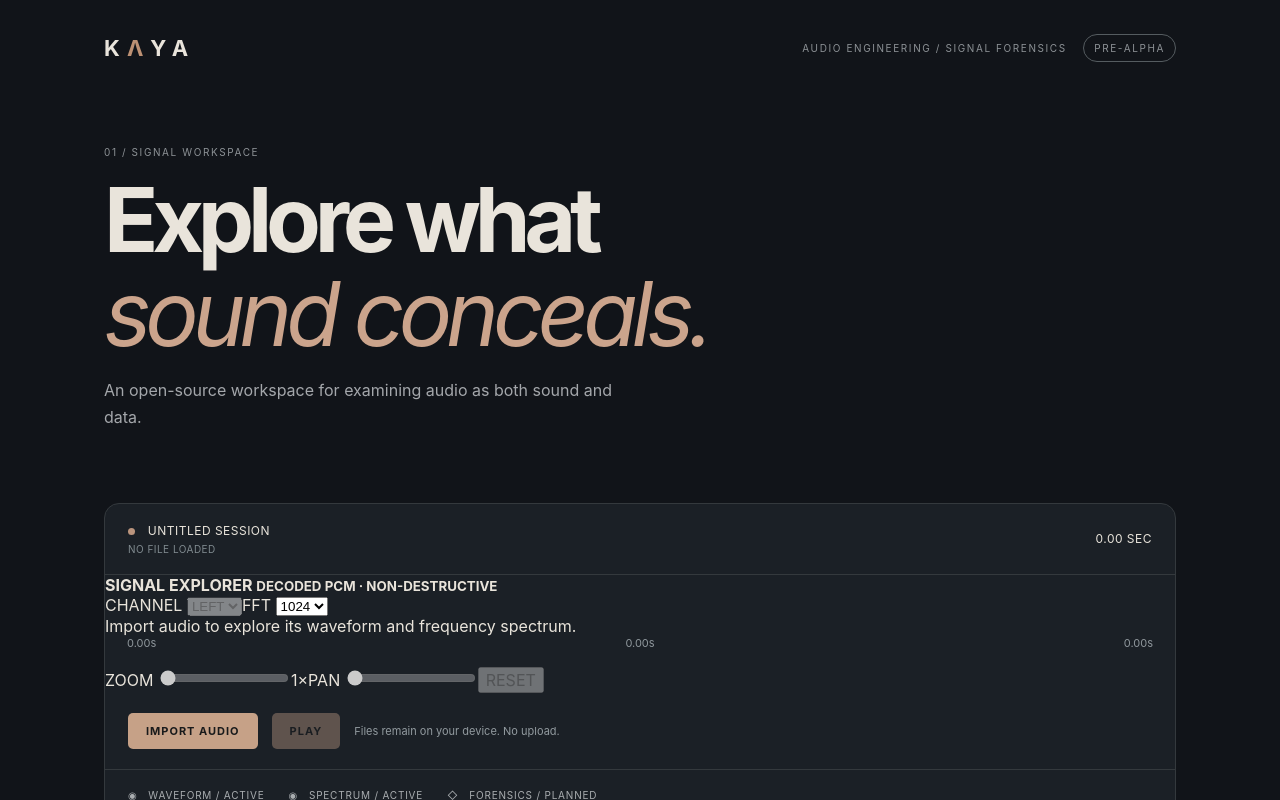
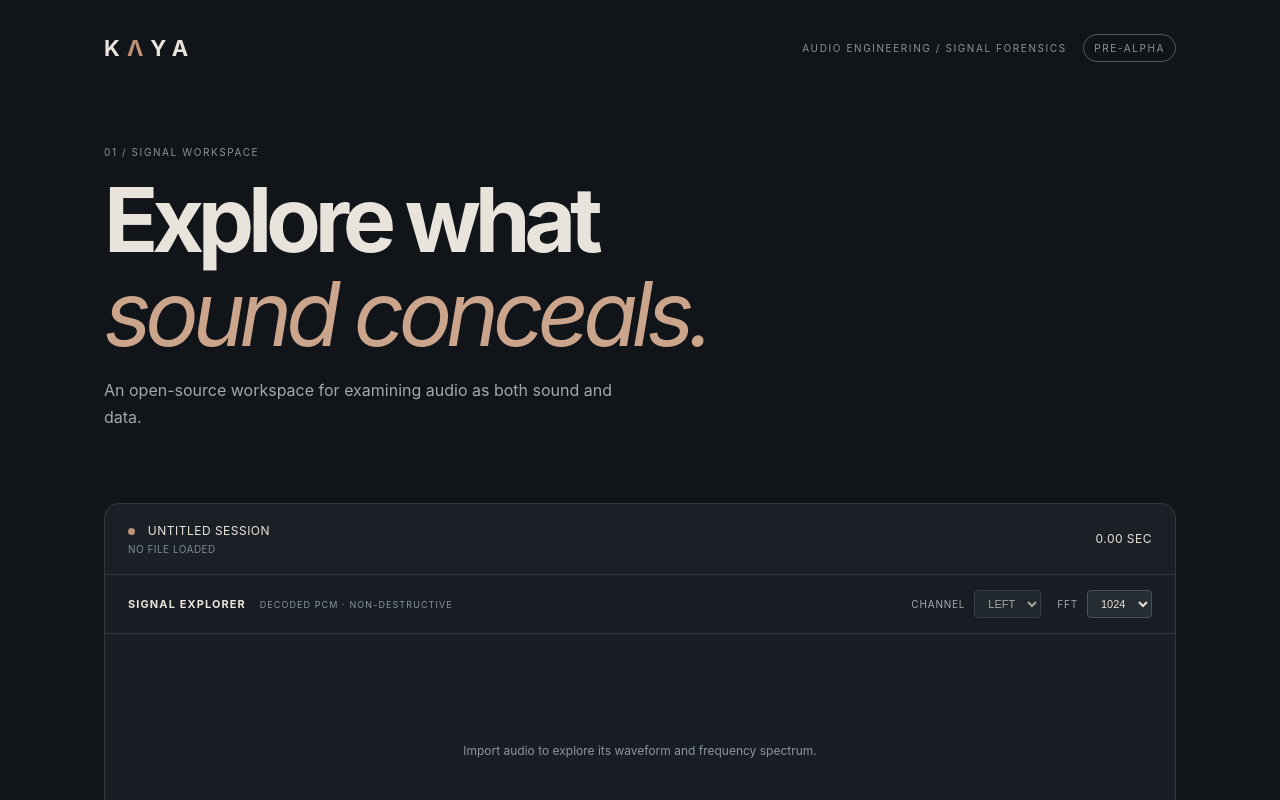
Before and after one commit to aprvydv/kaya, a React (Vite) app in the folder apps/desktop/: page / in a window 1280 px wide. Shown: the top 800 px of the page. Built offline with nearby package versions, Linux system fonts and the light colour scheme.

Commit message:
style: add precision Signal Explorer visual workspace

```diff
--- a/apps/desktop/src/style.css
+++ b/apps/desktop/src/style.css
@@ -7,3 +7,25 @@
 .inspectorgrid span{color:#8c969c}.inspectorgrid strong{font-weight:500;color:#e3dbd0}
 .inspectorgrid code.hash{font-size:11px;line-height:1.5;overflow-wrap:anywhere;color:#c7a38d}
 .inspectorfoot,.notice{font-size:11px;color:#929b9f;line-height:1.6}.inspectorfoot{margin-top:20px}.notice{padding:0 23px}
+
+/* Signal Explorer — functional measurement workspace */
+.explorer{border-bottom:1px solid #34393d;background:#181e24}
+.explorerbar,.explorercontrols,.zoomrow{display:flex;align-items:center;justify-content:space-between;gap:16px;flex-wrap:wrap}
+.explorerbar{padding:15px 23px;border-bottom:1px solid #34393d}
+.explorerbar strong{font-size:11px;letter-spacing:.1em}
+.explorerbar small{color:#8c9599;font-size:9px;margin-left:10px;font-weight:400}
+.explorercontrols label,.zoomrow label{font-size:10px;letter-spacing:.08em;color:#a4a7aa;display:flex;align-items:center;gap:9px}
+.explorercontrols select{background:#252c33;color:#e8dfd5;border:1px solid #495058;padding:6px 9px;border-radius:4px;font-size:11px}
+.canvaswrap{padding:12px 23px 0}
+.visualtitle{color:#b9a795;font-size:10px;letter-spacing:.1em;display:flex;justify-content:space-between;align-items:center;gap:10px;margin:10px 0}
+.visualtitle span{color:#8a949b;font-size:9px;letter-spacing:0}
+.wavecanvas,.spectrocanvas{display:block;width:100%;height:170px;cursor:crosshair;border:1px solid #333d45;border-radius:3px}
+.spectrocanvas{height:190px;margin-bottom:9px}
+.explorerempty{min-height:210px;display:flex;align-items:center;justify-content:center;color:#8d979d;font-size:12px}
+.zoomrow{justify-content:flex-start;padding:13px 23px 20px;border-top:1px solid #34393d}
+.zoomrow input[type=range]{width:130px;accent-color:#cba38b}
+.zoomrow .panlabel{margin-left:14px}
+.zoomrow span{font-size:11px;color:#cba38b}
+.zoomrow button{border:1px solid #454c52;background:transparent;color:#d4c6b8;font-size:10px;padding:7px 11px;border-radius:4px;cursor:pointer}
+.zoomrow button:disabled{opacity:.35;cursor:default}
+@media(max-width:600px){.explorerbar,.canvaswrap,.zoomrow{padding-left:12px;padding-right:12px}.explorerbar small{display:block;margin:5px 0}.wavecanvas{height:125px}.spectrocanvas{height:145px}.zoomrow .panlabel{margin-left:0}}
```
